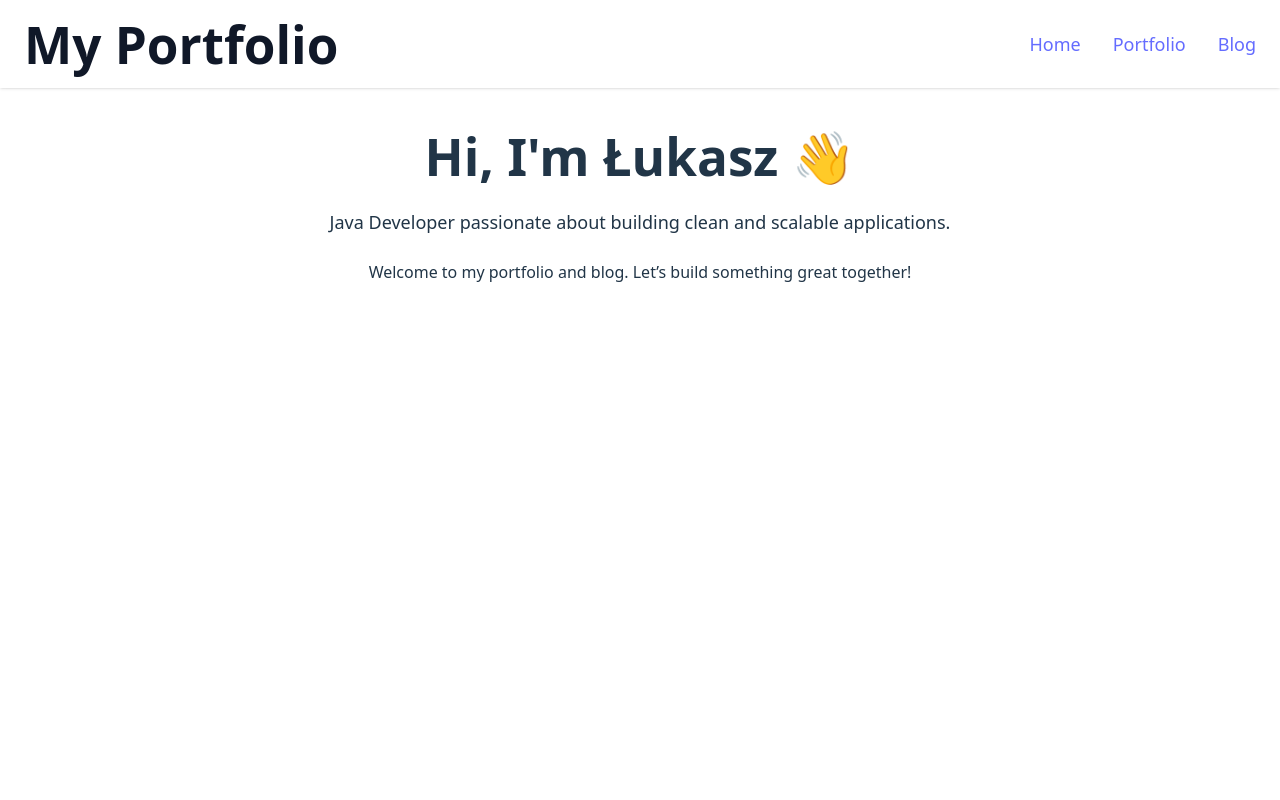
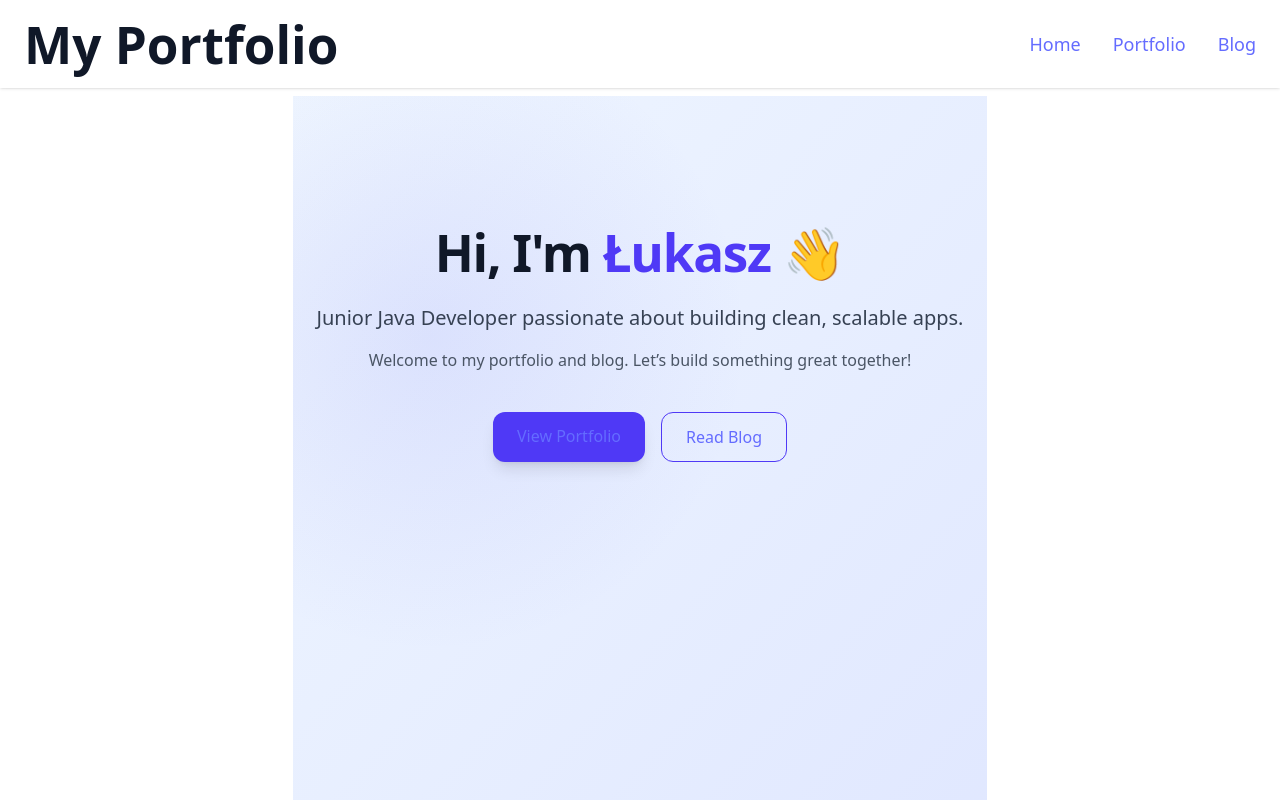
Before and after one commit to Senegalion/Dev-Portfolio-Blog, a React (Vite) app: page / in a window 1280 px wide. Shown: the top 800 px of the page. Built offline with nearby package versions, Linux system fonts and the light colour scheme.

Commit message:
updated home page to look more appealing

```diff
--- a/src/pages/Home.tsx
+++ b/src/pages/Home.tsx
@@ -1,15 +1,63 @@
+import { motion } from "framer-motion";
+import { Link } from "react-router-dom";
+
 function Home() {
   return (
-    <section className="max-w-4xl mx-auto text-center space-y-6">
-      <h1 className="text-4xl font-bold mt-8">Hi, I'm Łukasz 👋</h1>
-      <p className="text-lg">
-        Java Developer passionate about building clean and scalable
-        applications.
-      </p>
-      <p>
-        Welcome to my portfolio and blog. Let’s build something great together!
-      </p>
-    </section>
+    <main className="relative overflow-hidden min-h-screen bg-gradient-to-br from-blue-50 to-indigo-100 dark:from-gray-900 dark:to-gray-800">
+      <div className="absolute inset-0 opacity-30 bg-[radial-gradient(circle_at_20%_30%,rgba(99,102,241,0.4),transparent_40%)] pointer-events-none" />
+
+      <section className="max-w-4xl mx-auto px-6 py-32 text-center relative z-10">
+        <motion.h1
+          initial={{ opacity: 0, y: -20 }}
+          animate={{ opacity: 1, y: 0 }}
+          transition={{ duration: 0.8 }}
+          className="text-5xl md:text-6xl font-extrabold tracking-tight text-gray-900 dark:text-white"
+        >
+          Hi, I'm{" "}
+          <span className="text-indigo-600 dark:text-indigo-400">Łukasz</span>{" "}
+          👋
+        </motion.h1>
+
+        <motion.p
+          initial={{ opacity: 0, y: 10 }}
+          animate={{ opacity: 1, y: 0 }}
+          transition={{ delay: 0.3, duration: 0.8 }}
+          className="mt-6 text-lg md:text-xl text-gray-700 dark:text-gray-300"
+        >
+          Junior Java Developer passionate about building clean, scalable apps.
+        </motion.p>
+
+        <motion.p
+          initial={{ opacity: 0 }}
+          animate={{ opacity: 1 }}
+          transition={{ delay: 0.6, duration: 0.8 }}
+          className="mt-4 text-base text-gray-600 dark:text-gray-400"
+        >
+          Welcome to my portfolio and blog. Let’s build something great
+          together!
+        </motion.p>
+
+        <motion.div
+          initial={{ opacity: 0, y: 10 }}
+          animate={{ opacity: 1, y: 0 }}
+          transition={{ delay: 1, duration: 0.8 }}
+          className="mt-10 flex justify-center gap-4"
+        >
+          <Link
+            to="/portfolio"
+            className="px-6 py-3 bg-indigo-600 text-white rounded-xl hover:bg-indigo-700 transition shadow-lg"
+          >
+            View Portfolio
+          </Link>
+          <Link
+            to="/blog"
+            className="px-6 py-3 border border-indigo-600 text-indigo-600 rounded-xl hover:bg-indigo-50 dark:hover:bg-gray-700 transition"
+          >
+            Read Blog
+          </Link>
+        </motion.div>
+      </section>
+    </main>
   );
 }
 
```
